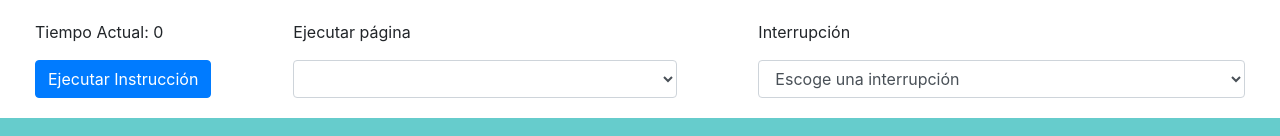
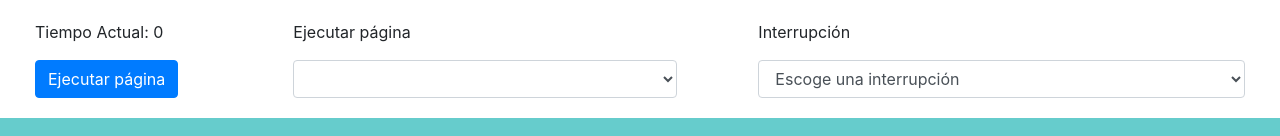
Before and after one commit to mauriciodeleonc/OS-Kernel, a React (Create React App) app: page / in a window 1280 px wide. Shown: the top 136 px of the page. Built offline with nearby package versions, Linux system fonts and the light colour scheme.

Commit message:
Choose same page now working

```diff
--- a/src/App.js
+++ b/src/App.js
@@ -28,7 +28,7 @@ class App extends React.Component {
       finished: [],
       algoritmoCPU: "fifo",
       algoritmoMemoria: "fifo",
-      pagina: '0',
+      pagina: '',
       interrupciones: [
         "Escoge una interrupción",
         "SVC de solicitud de I/O",
@@ -45,6 +45,7 @@ class App extends React.Component {
     //Bind de funciones de Memoria
     this.selectAlgoritmoMemoria = this.selectAlgoritmoMemoria.bind(this);
     this.handleSelectPagina = this.handleSelectPagina.bind(this);
+    this.ejecutarPagina = this.ejecutarPagina.bind(this);
 
     this.incrementarTiempo = this.incrementarTiempo.bind(this);
     this.setReadyProcess = this.setReadyProcess.bind(this);
@@ -129,17 +130,20 @@ class App extends React.Component {
           }
           break;
         case "SVC de solicitud de I/O":
-          console.log('hola')
+
           if(this.state.running === undefined || this.state.ready.length === 0) {
             alert("No se puede ejecutar la interrupción 'SVC de solicitud de I/O'");
           } else {
+            console.log('hola')
+            //console.log(this.state.ready);
+            console.log(" ");
             await this.setStatePromise(this, state => ({
               tiempoActual: state.tiempoActual + 1,
               running: state.ready.shift(),
               blocked: [...state.blocked, running],
-
+              //ready: this.envejecerProcesos(state.ready)
             }));
-            console.log(this.state.tiempoActual)
+            console.log(this.state.ready);
             this.selectAlgoritmoCPU(this.state.algoritmoCPU);
           }
           break;
@@ -191,18 +195,18 @@ class App extends React.Component {
         ready: [...state.ready, running],
       }));
     } else {
-      console.log(this.state.tiempoActual)
-      console.log(this.state.running.llegada)
+      //console.log(this.state.tiempoActual)
+      //console.log(this.state.running.llegada)
       await this.setStatePromise(this, state => ({
         tiempoActual: state.tiempoActual + 1,
         contadorBlocked: state.contadorBlocked + 1,
         running: {...state.running,
           quantumRestante: state.algoritmoCPU === "rr" ? state.running.quantumRestante - 1 : state.running.quantumRestante,
+          cpuAsignado: state.running.cpuAsignado + 1,
+          cpuRestante: state.running.cpuRestante - 1,
           envejecimiento: state.tiempoActual - state.running.llegada - state.running.cpuAsignado,
-          cpuAsignado: state.running.cpuAsignado + 1,
-          cpuRestante: state.running.cpuRestante - 1
         },
-        //ready: this.envejecerProcesos(state.ready),
+        ready: this.envejecerProcesos(state.ready)
 
 
     }));
@@ -391,10 +395,12 @@ class App extends React.Component {
     await this.setStatePromise(this, state => ({ algoritmoMemoria }));
   }
 
-
-
-  async handleSelectPagina() {
-    let paginaPorEjecutar = this.refs.select.value; //Llega el numero pagina que se quiere ejecutar
+  async ejecutarPagina() {
+    console.log(this.state.running);
+    console.log("");
+    console.log(this.state.ready);
+    let paginaPorEjecutar = this.state.pagina; //Llega el numero pagina que se quiere ejecutar
+    //console.log(paginaPorEjecutar);
     let paginas = this.state.running.paginas; //Todas las páginas que tiene actualmente el proceso en running
     let paginaActual = this.state.running.paginas[paginaPorEjecutar]; //Solo la página que se quiere reemplazar de todas
     let bitResidencia = paginaActual[0]; //Bit de residencia de la pagina que se quiere reemplazar
@@ -435,7 +441,7 @@ class App extends React.Component {
       let arrAccesos = [];
       let arrNUR = [];
 
-      console.log(paginas)
+      //console.log(paginas)
       for(let i = 0; i < paginas.length; i++){
         arrLlegadas[i] = parseInt(paginas[i][1]);
         arrUltAcceso[i] = paginas[i][2];
@@ -474,8 +480,11 @@ class App extends React.Component {
           paginaActual[3]++; //accesos
           if(paginaActual[4] == 0)
             paginaActual[4] = '1'; //NUR
+          if(paginaActual[3] % 5 == 0)
+            paginaActual[5] = '1';
 
           paginas[paginaPorEjecutar] = paginaActual;
+
           await this.setStatePromise(this, state => ({
             running: {
               ...state.running,
@@ -499,7 +508,7 @@ class App extends React.Component {
             }
           }
 
-          console.log(this.state.running);
+          //console.log(this.state.running);
           for(let i = 0; i < paginas[indexMenorUltAcceso].length; i++) {
             paginas[indexMenorUltAcceso][i] = '0';
           }
@@ -511,8 +520,11 @@ class App extends React.Component {
           paginaActual[3]++; //accesos
           if(paginaActual[4] == 0)
             paginaActual[4] = '1'; //NUR
+          if(paginaActual[3] % 5 == 0)
+            paginaActual[5] = '1';
 
           paginas[paginaPorEjecutar] = paginaActual;
+
           await this.setStatePromise(this, state => ({
             running: {
               ...state.running,
@@ -539,15 +551,18 @@ class App extends React.Component {
             paginas[indexMenorAccesos][i] = '0';
           }
 
-          console.log(this.state.running);
+          //console.log(this.state.running);
           paginaActual[0] = 1; //r
           paginaActual[1] = this.state.tiempoActual; //llegada
           paginaActual[2] = this.state.tiempoActual; //ult acceso
           paginaActual[3]++; //accesos
           if(paginaActual[4] == 0)
             paginaActual[4] = '1'; //NUR
+          if(paginaActual[3] % 5 == 0)
+            paginaActual[5] = '1';
 
           paginas[paginaPorEjecutar] = paginaActual;
+
           await this.setStatePromise(this, state => ({
             running: {
               ...state.running,
@@ -560,7 +575,7 @@ class App extends React.Component {
           break;
 
         case "nur":
-          console.log(this.state.running);
+          //console.log(this.state.running);
           let indexNUR = -1;
           for(let i = 0; i < arrNUR.length; i++){
             if(paginas[i][0] == 0) {
@@ -581,15 +596,18 @@ class App extends React.Component {
             paginas[indexNUR][i] = '0';
           }
 
-          console.log(this.state.running);
+          //console.log(this.state.running);
           paginaActual[0] = 1; //r
           paginaActual[1] = this.state.tiempoActual; //llegada
           paginaActual[2] = this.state.tiempoActual; //ult acceso
           paginaActual[3]++; //accesos
           if(paginaActual[4] == 0)
             paginaActual[4] = '1'; //NUR
+          if(paginaActual[3] % 5 == 0)
+            paginaActual[5] = '1';
 
           paginas[paginaPorEjecutar] = paginaActual;
+
           await this.setStatePromise(this, state => ({
             running: {
               ...state.running,
@@ -620,8 +638,11 @@ class App extends React.Component {
       paginaActual[3]++; //accesos
       if(paginaActual[4] == 0)
         paginaActual[4] = '1'; //NUR
+      if(paginaActual[3] % 5 == 0)
+        paginaActual[5] = '1';
 
       paginas[paginaPorEjecutar] = paginaActual;
+
       await this.setStatePromise(this, state => ({
         running: {
           ...state.running,
@@ -646,8 +667,11 @@ class App extends React.Component {
       paginaActual[3]++; //accesos
       if(paginaActual[4] == 0)
         paginaActual[4] = '1'; //NUR
+      if(paginaActual[3] % 5 == 0)
+        paginaActual[5] = '1';
 
       paginas[paginaPorEjecutar] = paginaActual;
+
       await this.setStatePromise(this, state => ({
         running: {
           ...state.running,
@@ -658,6 +682,12 @@ class App extends React.Component {
     }
   }
 
+  async handleSelectPagina() {
+    await this.setStatePromise(this, state => ({
+      pagina: this.refs.select.value
+    }));
+  }
+
   render(){
     return (
       <Container fluid>
@@ -666,7 +696,7 @@ class App extends React.Component {
             <Row className="d-flex justify-content-between">
               <Col md={2}>
                   <p>Tiempo Actual: {this.state.tiempoActual}</p>
-                  <Button variant="primary" onClick={this.incrementarTiempo}>Ejecutar Instrucción</Button>
+                  <Button variant="primary" onClick={this.ejecutarPagina}>Ejecutar página {this.state.pagina}</Button>
               </Col>
               <Col md={4}>
                 <p>Ejecutar página</p>
--- a/src/TablaPaginas.js
+++ b/src/TablaPaginas.js
@@ -6,6 +6,7 @@ class TablaPaginas extends React.Component{
     render(){
         //console.log(this.props.running);
         if(this.props.running.paginas !== undefined) {
+            //console.log(this.props.running);
             return(
                 <Table striped bordered hover responsive className='tablaPaginas'>
                     <thead>
```
Also changed, not shown: src/test.txt.
